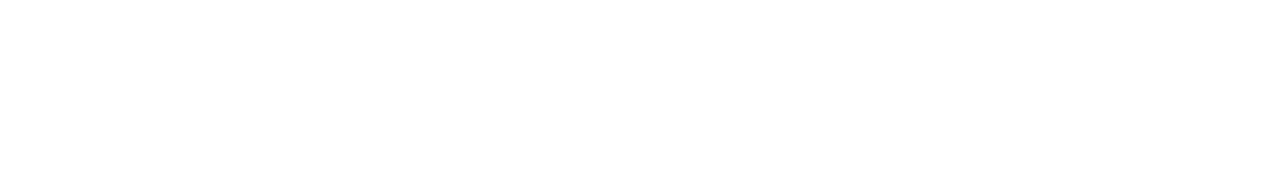
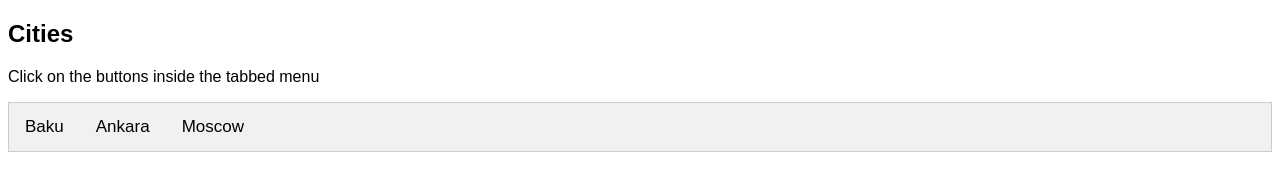
Before and after one commit to AyazAlakbar/Js-Navigation-Events, a plain HTML site: page assets/index.html in a window 1280 px wide. Drawn offline with Linux system fonts and the light colour scheme.

Commit message:
new update

```diff
--- a/assets/css/style.css
+++ b/assets/css/style.css
@@ -0,0 +1,31 @@
+body{
+    font-family: Arial, Helvetica, sans-serif;
+}
+.tab{
+overflow: hidden;
+border: 1px solid #ccc;
+background-color: #f1f1f1;
+}
+
+.tab button{
+  background-color: inherit;
+  float: left;
+  border: none;
+  outline: none;
+  cursor: pointer;
+  padding: 14px 16px;
+  transition: 0.3s;
+  font-size: 17px;
+}
+
+.tab button:hover{
+    background-color: #ccc;
+
+}
+
+.tabcontent{
+    display: none;
+    padding: 6px 12px;
+    border: 1px solid #ccc;
+    border-top: none;
+}
--- a/assets/index.html
+++ b/assets/index.html
@@ -8,7 +8,25 @@
     <title>Js-Navigation-Events</title>
 </head>
 <body>
-
+    <h2>Cities</h2>
+    <p>Click on the buttons inside the tabbed menu</p>
+    <div class="tab">
+        <button class="tablinks" onclick="openCity(event,'Baku')">Baku</button>
+        <button class="tablinks" onclick="openCity(event,'Ankara')">Ankara</button>
+        <button class="tablinks" onclick="openCity(event,'Moscow')">Moscow</button>
+    </div>
+    <div id="Baku" class="tabcontent">
+        <h3>Baku</h3>
+        <p>Baku is the capital city of Azerbaijan</p>
+    </div>
+    <div id="Ankara" class="tabcontent">
+        <h3>Ankara</h3>
+        <p>Ankara is the capital city of Turkey</p>
+    </div>
+    <div id="Moscow" class="tabcontent">
+        <h3>Moscow</h3>
+        <p>Moscow is the capital city of Russia</p>
+    </div>
 </body>
 <script src="./js/script.js"></script>
 </html>
--- a/assets/js/script.js
+++ b/assets/js/script.js
@@ -0,0 +1,15 @@
+function openCity(e,cityName){
+    let i, tabcontent, tablinks;
+    tabcontent=document.getElementsByClassName("tabcontent");
+    for ( i = 0; i < tabcontent.length; i++) {
+         tabcontent[i].style.display="none";
+    }
+
+    tablinks = document.getElementsByClassName("tablinks");
+    for (i = 0; i < tablinks.length; i++) {
+      tablinks[i].className = tablinks[i].className.replace("active","");
+    }
+    document.getElementById(cityName).style.display = "block";
+  e.currentTarget.className += " active";
+
+}
```
